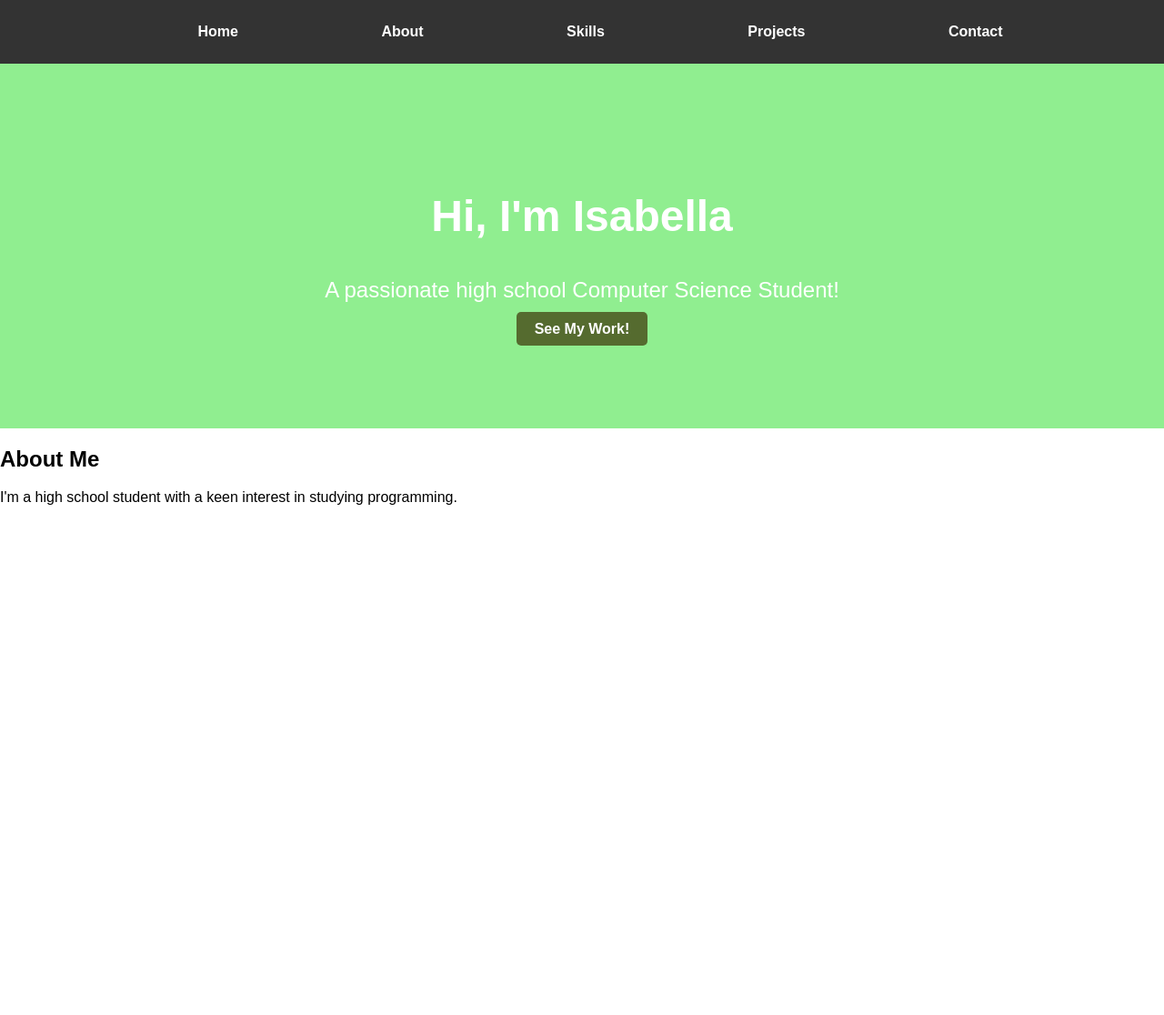
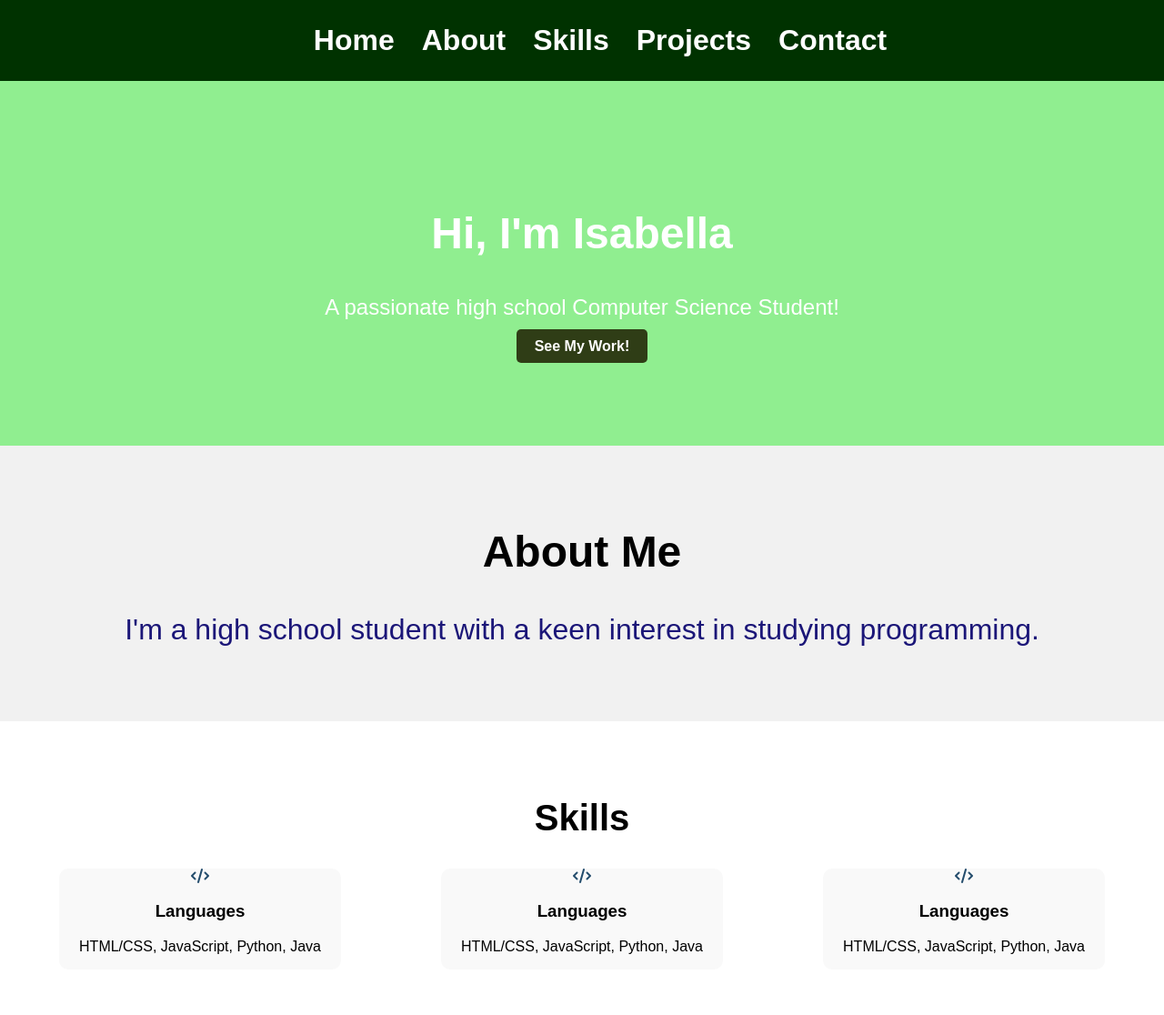
Before and after one commit to isadua28/Portfolio, a plain HTML site: page index.html in a window 1280 px wide. Shown: the whole page at 91% size. Before the commit the page ends 800 px from the top, so only its background shows below. Drawn offline with Linux system fonts and the light colour scheme.

Commit message:
Portfolio Skill Items Completed

```diff
--- a/index.html
+++ b/index.html
@@ -30,10 +30,33 @@
             </div>
         </section>
 
-        <!-- ABOUT SECTION -->
+    <!-- ABOUT SECTION -->
         <section id="about" class="about">
             <h2>About Me</h2>
             <p>I'm a high school student with a keen interest in studying programming.</p>
         </section>
+
+    <!-- SKILLS SECTION -->
+        <section class="skills" id="skills">
+            <h2>Skills</h2>
+            <div class="skill-list">
+                <div class="skill-item">
+                    <i class="fa-solid fa-code fa-beat fa-2x1" style="color: #234c6c;"></i>
+                    <h3>Languages</h3>
+                    <p>HTML/CSS, JavaScript, Python, Java</p>
+                </div>
+                <div class="skill-item">
+                    <i class="fa-solid fa-code fa-beat fa-2x1" style="color: #234c6c;"></i>
+                    <h3>Languages</h3>
+                    <p>HTML/CSS, JavaScript, Python, Java</p>
+                </div>
+                <div class="skill-item">
+                    <i class="fa-solid fa-code fa-beat fa-2x1" style="color: #234c6c;"></i>
+                    <h3>Languages</h3>
+                    <p>HTML/CSS, JavaScript, Python, Java</p>
+                </div>
+            </div>
+        </section>
+
 </body>
 </html>
--- a/styles.css
+++ b/styles.css
@@ -5,7 +5,7 @@ body {
 
 /* HEADER SECTION */
 header {
-    background-color: #333;
+    background-color: rgb(0, 50, 0);
     color: white;;
     padding: 10px 20px;
 }
@@ -13,13 +13,15 @@ header {
 header nav ul {
     list-style-type: none;
     display: flex;
-    justify-content: space-evenly;
+    justify-content: center;
+    gap: 30px;
 }
 
 header nav ul li a {
     color: white;
     text-decoration: none;
     font-weight: bold;
+    font-size: 2rem;
 }
 
 header nav ul li a:hover {
@@ -41,10 +43,45 @@ header nav ul li a:hover {
     margin: 20px;
 }
 .cta-button {
-    background-color: darkolivegreen;
+    background-color: rgb(47, 61, 22);
     color: white;
     padding: 10px 20px;
     text-decoration: none;
     font-weight: bold;
     border-radius: 5px;
 }
+
+/* ABOUT SECTION */
+.about {
+    padding: 50px 20px;
+    text-align: center;
+    background-color: #f1f1f1;
+}
+.about h2 {
+    font-size: 3rem;
+}
+.about p {
+    font-size: 2rem;
+    color: #1b1678;
+}
+
+/* SKILLS SECTION */
+.skills {
+    padding: 50px 20px;
+    text-align: center;
+}
+.skills h2 {
+    font-size: 2.5rem;
+}
+.skill-list {
+    display: flex;
+    justify-content: space-around;
+    gap: 20px;
+    flex-wrap: wrap;
+}
+.skill-item {
+    font-size: padding 20px;
+    background-color: #f9f9f9;
+    border-radius: 10px;
+    width: 25%;
+}
```
